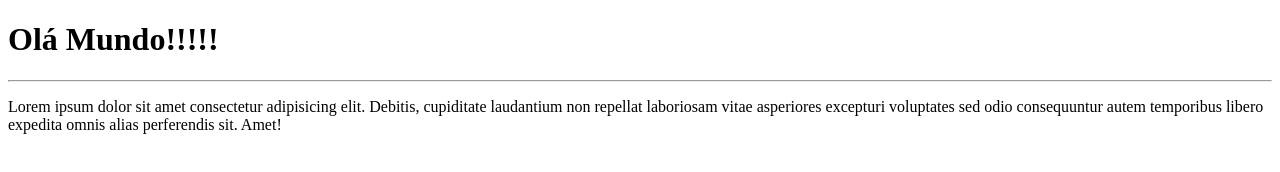
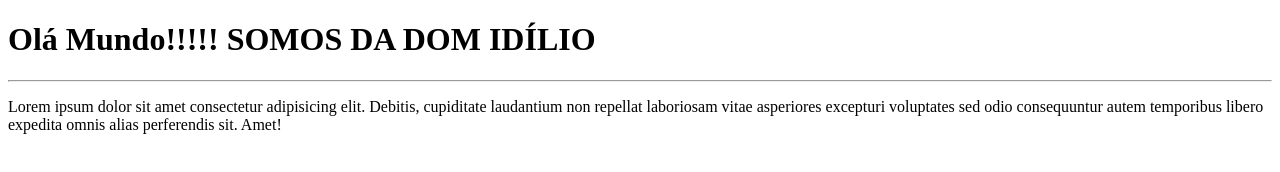
Before and after one commit to andrebarbosatech/Ola-Mundo, a plain HTML site: page index.html in a window 1280 px wide. Drawn offline with Linux system fonts and the light colour scheme.

Commit message:
Mexi na tag H1
Mexi na tag H1

```diff
--- a/index.html
+++ b/index.html
@@ -6,7 +6,7 @@
     <title>Escola Dom Idílio - Meu primeiro repositório</title>
 </head>
 <body>
-    <h1>Olá Mundo!!!!!</h1>
+    <h1>Olá Mundo!!!!! SOMOS DA DOM IDÍLIO</h1>
     <hr>
     <p>Lorem ipsum dolor sit amet consectetur adipisicing elit. Debitis, cupiditate laudantium non repellat laboriosam vitae asperiores excepturi voluptates sed odio consequuntur autem temporibus libero expedita omnis alias perferendis sit. Amet!</p>
 
```
